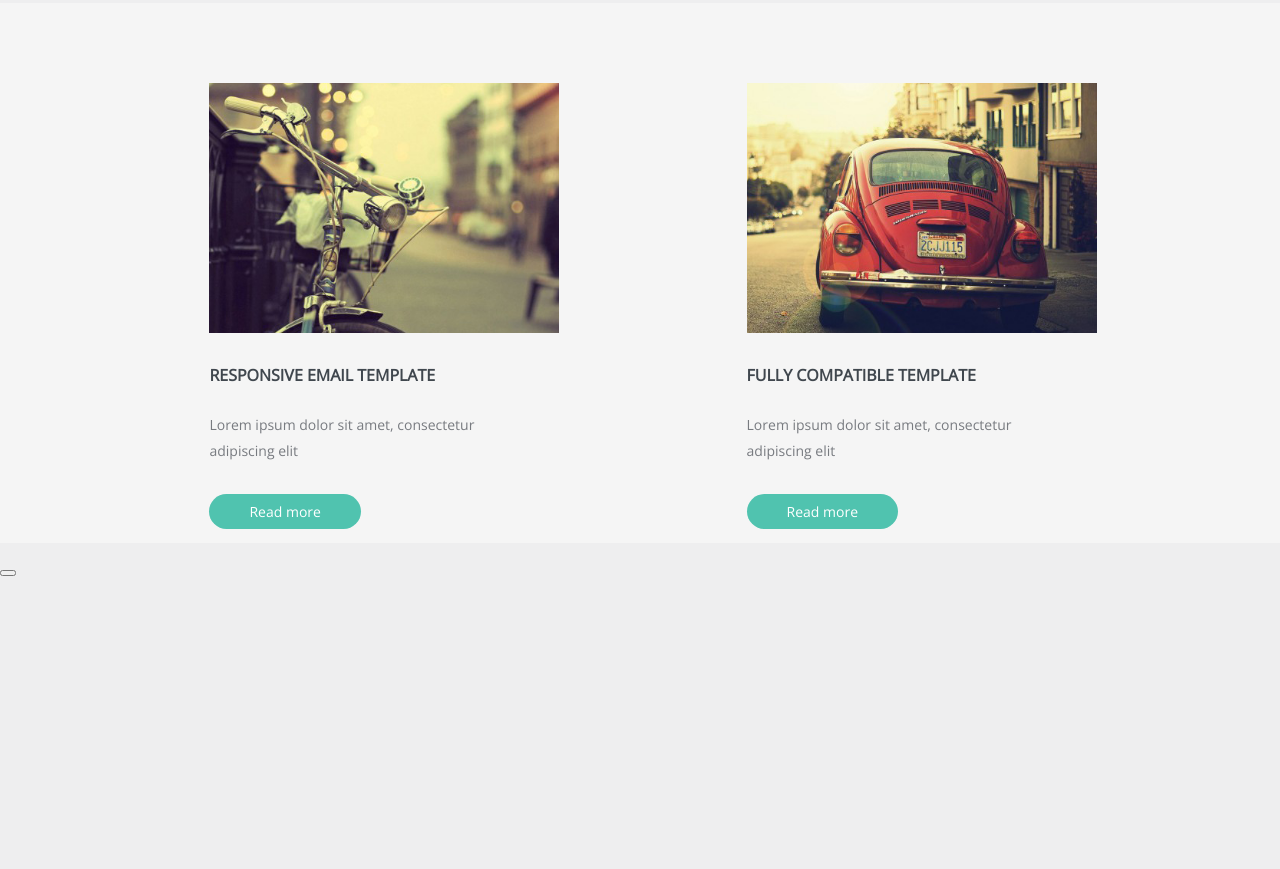
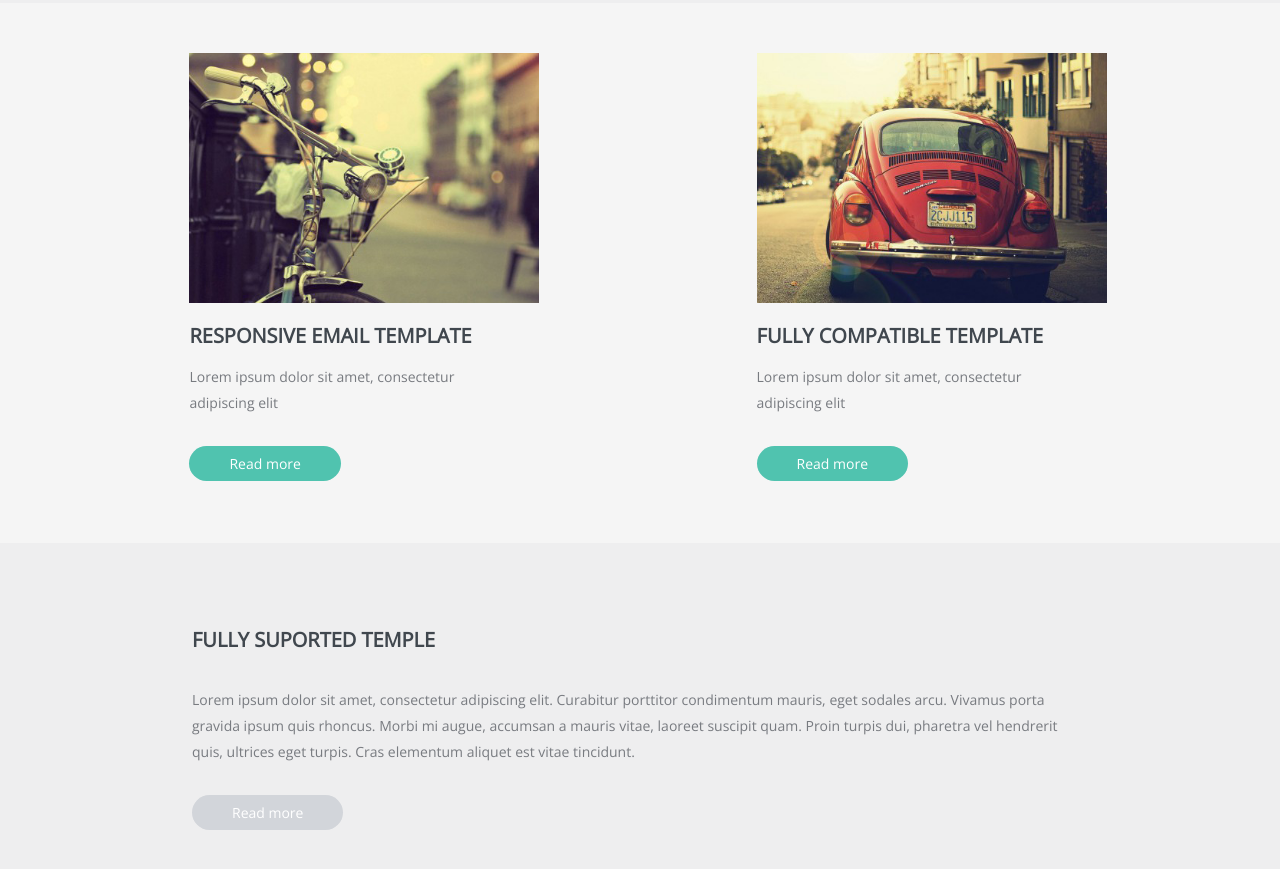
Before and after one commit to maximys963/Site-from-scratch-, a plain HTML site: page index.html in a window 1280 px wide. Shown: the part 993-1862 px from the top of the page. Drawn offline with nearby package versions, Linux system fonts and the light colour scheme.

Commit message:
add some content to fourth section

```diff
--- a/index.html
+++ b/index.html
@@ -66,10 +66,17 @@
 
 </section>
     <section  class="fourthSection">
-        <h5></h5>
+        <section class="fourth-services">
+        <h5>FULLY SUPORTED TEMPLE</h5>
         <div></div>
-        <article></article>
-        <button></button>
+        <article>Lorem ipsum dolor sit amet, consectetur adipiscing elit.
+            Curabitur porttitor condimentum mauris, eget sodales arcu.
+            Vivamus porta gravida ipsum quis rhoncus. Morbi mi augue,
+            accumsan a mauris vitae, laoreet suscipit quam. Proin turpis dui,
+            pharetra vel hendrerit quis, ultrices eget turpis.
+            Cras elementum aliquet est vitae tincidunt.</article>
+        <button class="four-button">Read more</button>
+        </section>
     </section>
 </main>
 
--- a/style.css
+++ b/style.css
@@ -161,18 +161,19 @@ body > div {
 }
 .third-services{
 	display: inline-block;
-	padding: 80px 5px 0 5px;
+	padding: 50px 5px 0 5px;
 	width: 30%;
 	text-align: left;
-	margin-left:100px;
-	margin-right: 40px;
+	margin-left:110px;
+	margin-right: 60px;
 
 
 
 }
 .third-services h5{
 	color: #40474e;
-	font-size: 16px;
+	font-size: 20px;
+	margin: 15px 0 15px 0;
 }
 .third-services article{
 	color:#787b80;
@@ -208,8 +209,44 @@ body > div {
 	width: 100%;
 	height: 390px;
 	background-color:#eeeeef ;
+	text-align: center;
 
+}
+.fourth-services{
+	margin-top: 50px;
+	display: inline-block;
+	text-align: left;
+	width: 70%;
+}
+.fourthSection article{
+	color:#787b80;
+	display: inline-block;
+	font-size: 14px;
+	line-height: 26px;
 
+}
+.fourthSection h5{
+	color: #40474e;
+	font-size: 20px;
+	display: inline-block;
+}
+.four-button{
+	display: inline-block;
+	font-family: 'Open sans', sans-serif;
+	font-size: 14px;
+	margin-top: 30px;
+	border-radius: 30px 30px 30px 30px;
+	width: auto;
+	height: auto;
+	color: white;
+	background-color: #d2d5da;
+	padding: 8px 40px;
+	border: none;
+	outline: none;
+	-webkit-transition: all 0.6s ease;;
+	-moz-transition: all 0.6s ease;;
+	-o-transition: all 0.6s ease;;
+	transition: all 0.6s ease;
 }
 @font-face {
 	font-family: Belinda;
```
